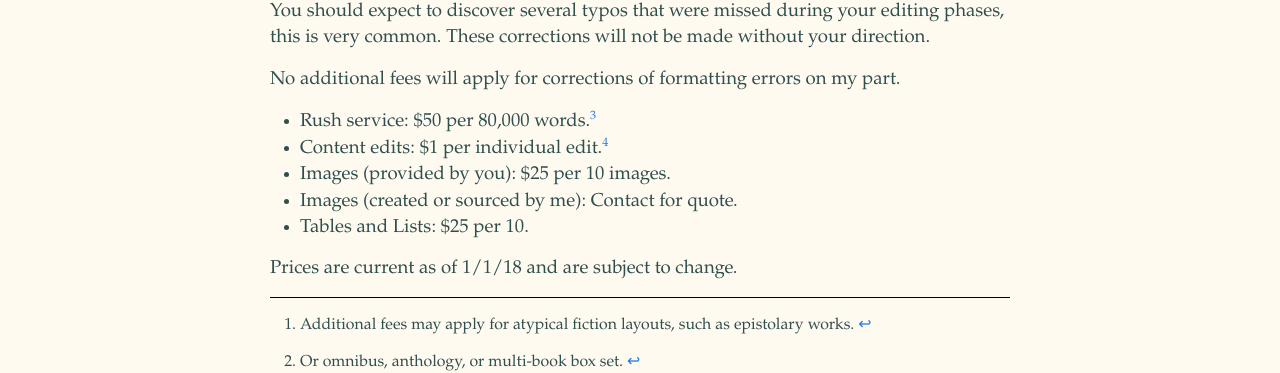
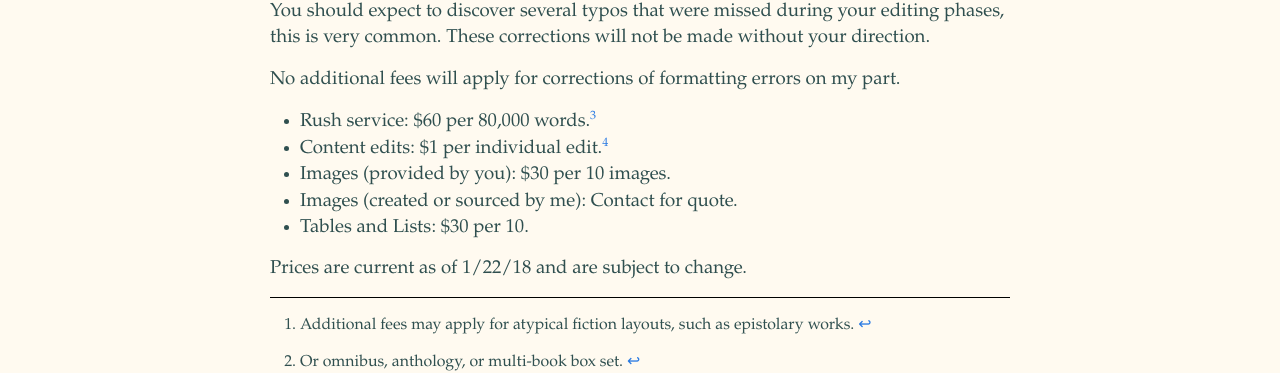
Before and after one commit to phillipgessert/phillipgessert.github.io, a Jekyll site: the page built from pricing.md, in a window 1280 px wide. Shown: the part 1378-1751 px from the top of the page. Built offline with Jekyll 4.4.1, drawn with Linux system fonts in a browser that asks for light colours.

Commit message:
updated pricing items at bottom of pricing page

```diff
--- a/pricing.md
+++ b/pricing.md
@@ -46,14 +46,14 @@ Additional fees apply for correction of content errors (typos, capitalization, g
 
 No additional fees will apply for corrections of formatting errors on my part.
 
-- Rush service: $50 per 80,000 words.[^3]
+- Rush service: $60 per 80,000 words.[^3]
 - Content edits: $1 per individual edit.[^4]
-- Images (provided by you): $25 per 10 images.
+- Images (provided by you): $30 per 10 images.
 - Images (created or sourced by me): Contact for quote.
-- Tables and Lists: $25 per 10.
+- Tables and Lists: $30 per 10.
 
 
-Prices are current as of 1/1/18 and are subject to change.
+Prices are current as of 1/22/18 and are subject to change.
 
 [^1]: Additional fees may apply for atypical fiction layouts, such as epistolary works.
 
```
